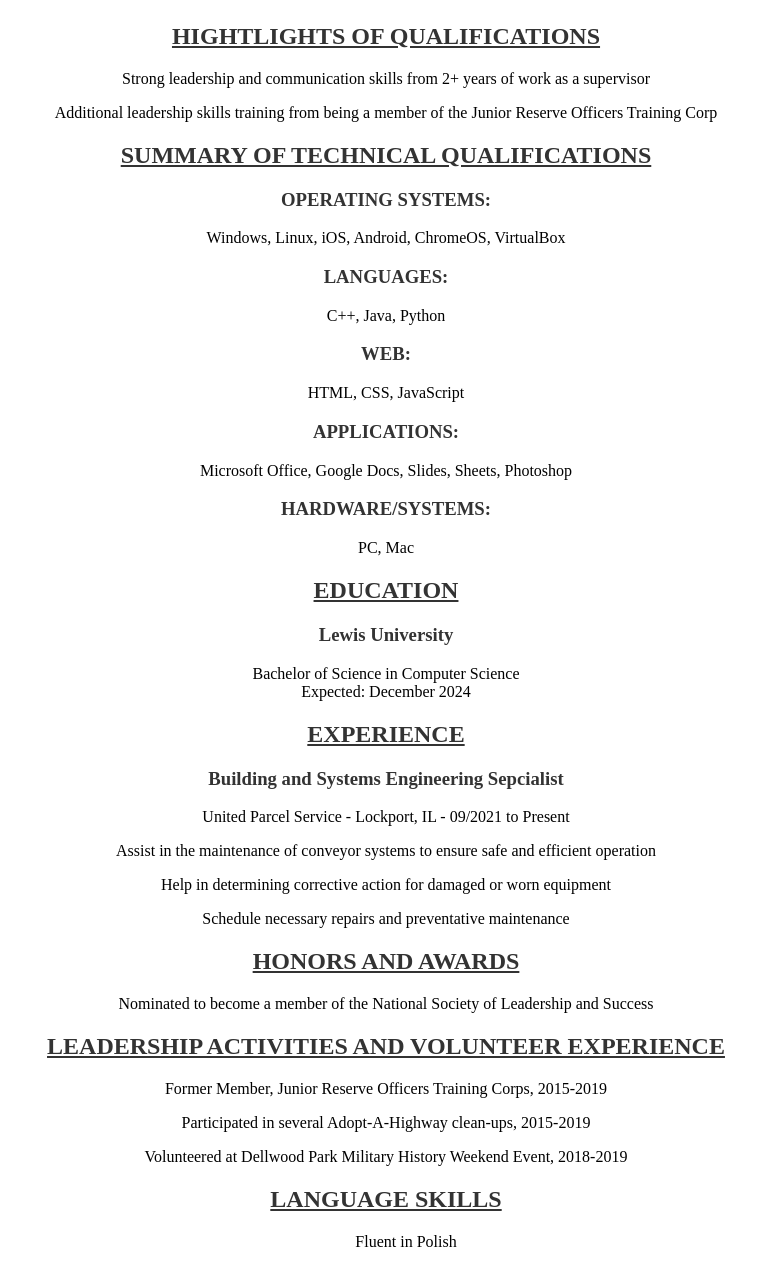
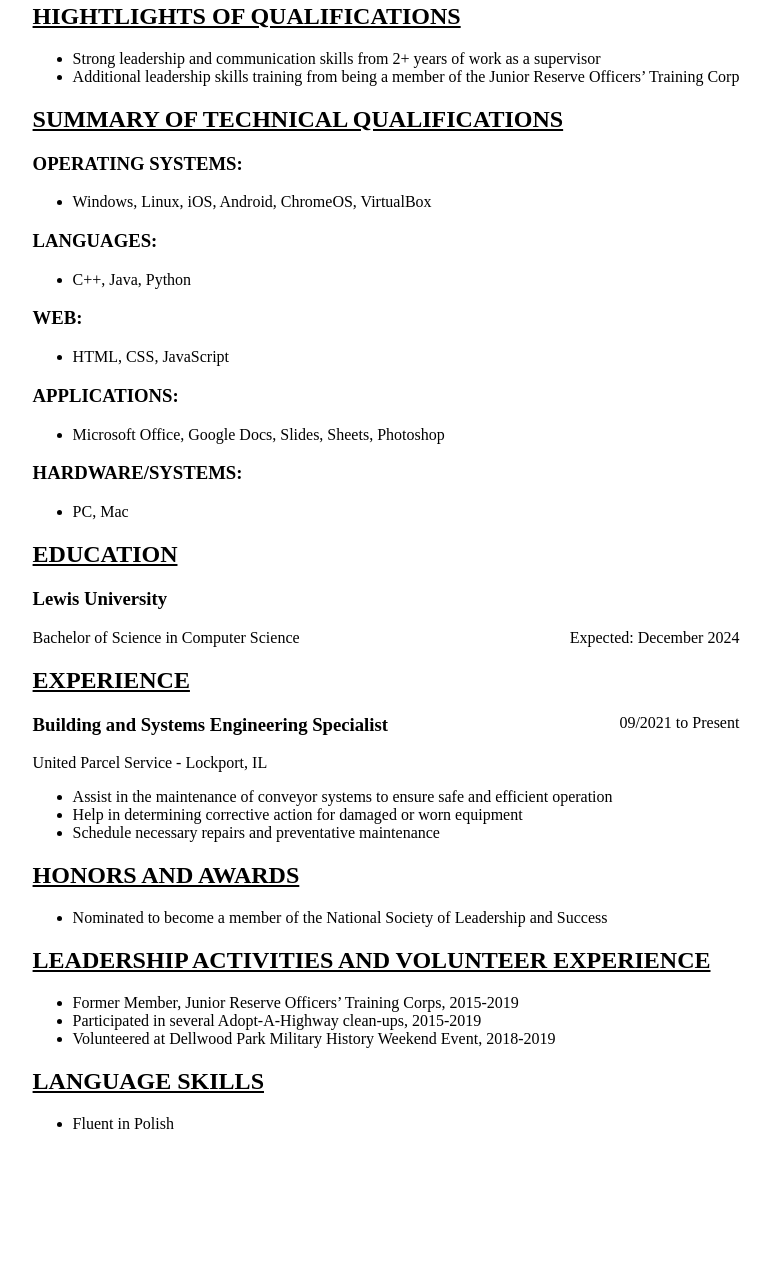
Before and after one commit to MateuszO1/mateusz-obrochta-resume-azure, a plain HTML site: page index.html in a window 1280 px wide. Shown: the part 292-1563 px from the top of the page, without its empty margins (254-1023 px from the left). After the commit the page ends 1445 px from the top, so only its background shows below. Drawn offline with Linux system fonts and the light colour scheme.

Commit message:
Fixed formatting and grammatical errors in index and styles, Updated credits

```diff
--- a/index.html
+++ b/index.html
@@ -10,7 +10,7 @@
             <h1>Mateusz Obrochta</h1>
             <p><a href="https://drive.google.com/file/d/1eoS64cNJc22B-wS2YATbdQlPbTZ4al-8/view?usp=drive_open">Resume PDF Link</a></p>
         </header>
-
+        <div class="info-container">
             <section>
                 <h2><u>CONTACT INFORMATION</u></h2>
                 <ul>
@@ -22,50 +22,70 @@
 
             <section>
                 <h2><u>HIGHTLIGHTS OF QUALIFICATIONS</u></h2>
-            <p>Strong leadership and communication skills from 2+ years of work as a supervisor</p>
-            <p>Additional leadership skills training from being a member of the Junior Reserve Officers Training Corp</p>
+                <ul>
+                    <li>Strong leadership and communication skills from 2+ years of work as a supervisor</li>
+                    <li>Additional leadership skills training from being a member of the Junior Reserve Officers&rsquo; Training Corp</li>
+                </ul>
             </section>
 
             <section>
                 <h2><u>SUMMARY OF TECHNICAL QUALIFICATIONS</u></h2>
                 <h3>OPERATING SYSTEMS:</h3>
-            <p>Windows, Linux, iOS, Android, ChromeOS, VirtualBox</p>
+                <ul>
+                    <li>Windows, Linux, iOS, Android, ChromeOS, VirtualBox</li>
+                </ul>
                 <h3>LANGUAGES:</h3>
-            <p>C++, Java, Python</p>
+                <ul>
+                    <li>C++, Java, Python</li>
+                </ul>
                 <h3>WEB:</h3>
-            <p>HTML, CSS, JavaScript</p>
+                <ul>
+                    <li>HTML, CSS, JavaScript</li>
+                </ul>
                 <h3>APPLICATIONS:</h3>
-            <p>Microsoft Office, Google Docs, Slides, Sheets, Photoshop</p>
+                <ul>
+                    <li>Microsoft Office, Google Docs, Slides, Sheets, Photoshop</li>
+                </ul>
                 <h3>HARDWARE/SYSTEMS:</h3>
-            <p>PC, Mac</p>
+                <ul>
+                    <li>PC, Mac</li>
+                </ul>
             </section>
 
             <section>
                 <h2><U>EDUCATION</U></h2>
                 <h3>Lewis University</h3>
-            <p>Bachelor of Science in Computer Science<br>
-            Expected: December 2024</p>
+                <p>Bachelor of Science in Computer Science <span class="date-range">Expected: December 2024</span></p>
             </section>
 
             <section>
                 <h2><u>EXPERIENCE</u></h2>
-            <h3>Building and Systems Engineering Sepcialist</h3>
-            <p>United Parcel Service - Lockport, IL - 09/2021 to Present</p>
-            <p>Assist in the maintenance of conveyor systems to ensure safe and efficient operation</p>
-            <p>Help in determining corrective action for damaged or worn equipment</p>
-            <p>Schedule necessary repairs and preventative maintenance</p>
+                <h3>
+                    Building and Systems Engineering Specialist
+                    <span class="date-range">09/2021 to Present</span>
+                </h3>
+                <p>United Parcel Service - Lockport, IL</p>
+                <ul>
+                    <li>Assist in the maintenance of conveyor systems to ensure safe and efficient operation</li>
+                    <li>Help in determining corrective action for damaged or worn equipment</li>
+                    <li>Schedule necessary repairs and preventative maintenance</li>
+                </ul>
             </section>
 
             <section>
                 <h2><u>HONORS AND AWARDS</u></h2>
-            <p>Nominated to become a member of the National Society of Leadership and Success</p>
+                <ul>
+                    <li>Nominated to become a member of the National Society of Leadership and Success</li>
+                </ul>
             </section>
 
             <section>
                 <h2><u>LEADERSHIP ACTIVITIES AND VOLUNTEER EXPERIENCE</u></h2>
-            <p>Former Member, Junior Reserve Officers Training Corps, 2015-2019</p>
-            <p>Participated in several Adopt-A-Highway clean-ups, 2015-2019</p>
-            <p>Volunteered at Dellwood Park Military History Weekend Event, 2018-2019</p>
+                <ul>
+                    <li>Former Member, Junior Reserve Officers&rsquo; Training Corps, 2015-2019</li>
+                    <li>Participated in several Adopt-A-Highway clean-ups, 2015-2019</li>
+                    <li>Volunteered at Dellwood Park Military History Weekend Event, 2018-2019</li>
+                </ul>
             </section>
 
             <section>
@@ -75,5 +95,6 @@
                 </ul>
             </section>
         </div>
+    </div>
 </body>
 </html>
--- a/styles.css
+++ b/styles.css
@@ -13,15 +13,30 @@ section {
     margin-bottom: 20px;
 }
 
-h1, h2, h3 {
-    color: #333;
-}
-
 ul, li {
-    list-style-type: none;
-    text-align: center;
+    list-style-type: disc;
+    text-align: left;
 }
 
 .main-container {
-    text-align: center;
+    max-width: 800px;
 }
+
+body {
+    margin: 0;
+    display: flex;
+    align-items: center;
+    justify-content: center;
+    min-height: 100vh;
+}
+
+.info-container {
+    text-align: left;
+}
+
+.date-range {
+    font-weight: normal;
+    float: right;
+    margin-left: 10px;
+    font-size: medium;
+}
```
Also changed, not shown: 1 other file. Lines whose indentation alone changed are shown as unchanged.
